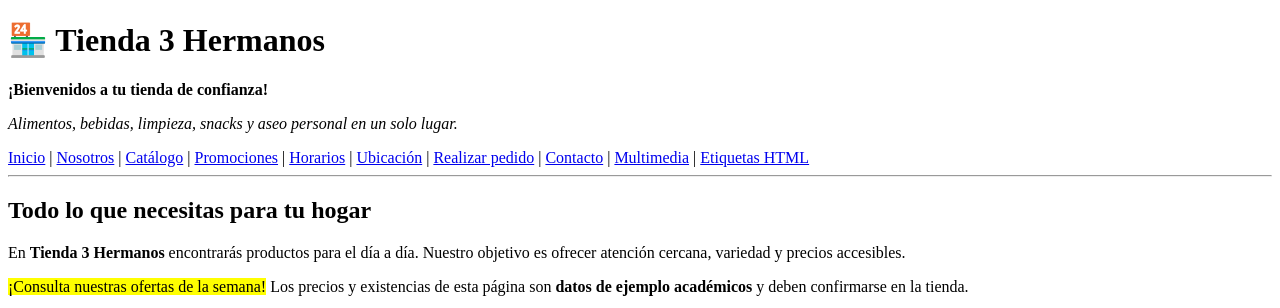
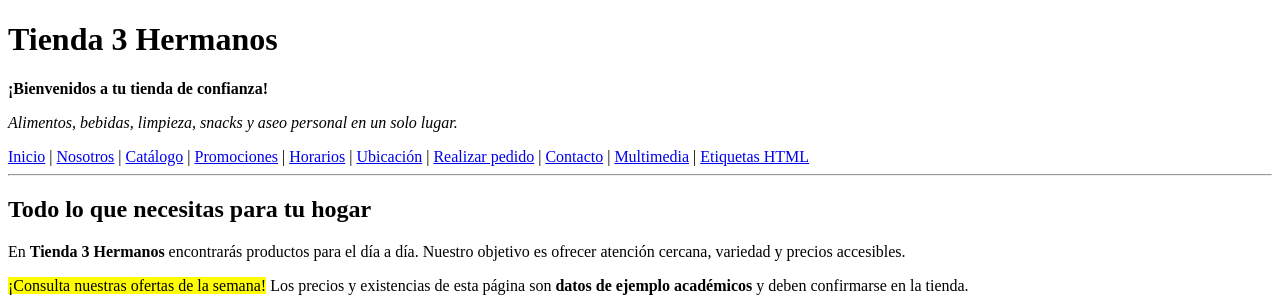
Before and after one commit to AnakYG12/Proyecto_Web, a plain HTML site: page tienda_3_hermanos_completo/index.html in a window 1280 px wide. Shown: the top 308 px of the page. Drawn offline with Linux system fonts and the light colour scheme.

Commit message:
Remove emoji from header title

```diff
--- a/tienda_3_hermanos_completo/index.html
+++ b/tienda_3_hermanos_completo/index.html
@@ -9,7 +9,7 @@
 </head>
 <body>
     <header>
-        <h1>🏪 Tienda 3 Hermanos</h1>
+        <h1> Tienda 3 Hermanos</h1>
         <p><strong>¡Bienvenidos a tu tienda de confianza!</strong></p>
                 <p><em>Alimentos, bebidas, limpieza, snacks y aseo personal en un solo lugar.</em></p>
         <nav aria-label="Navegación principal">
```
